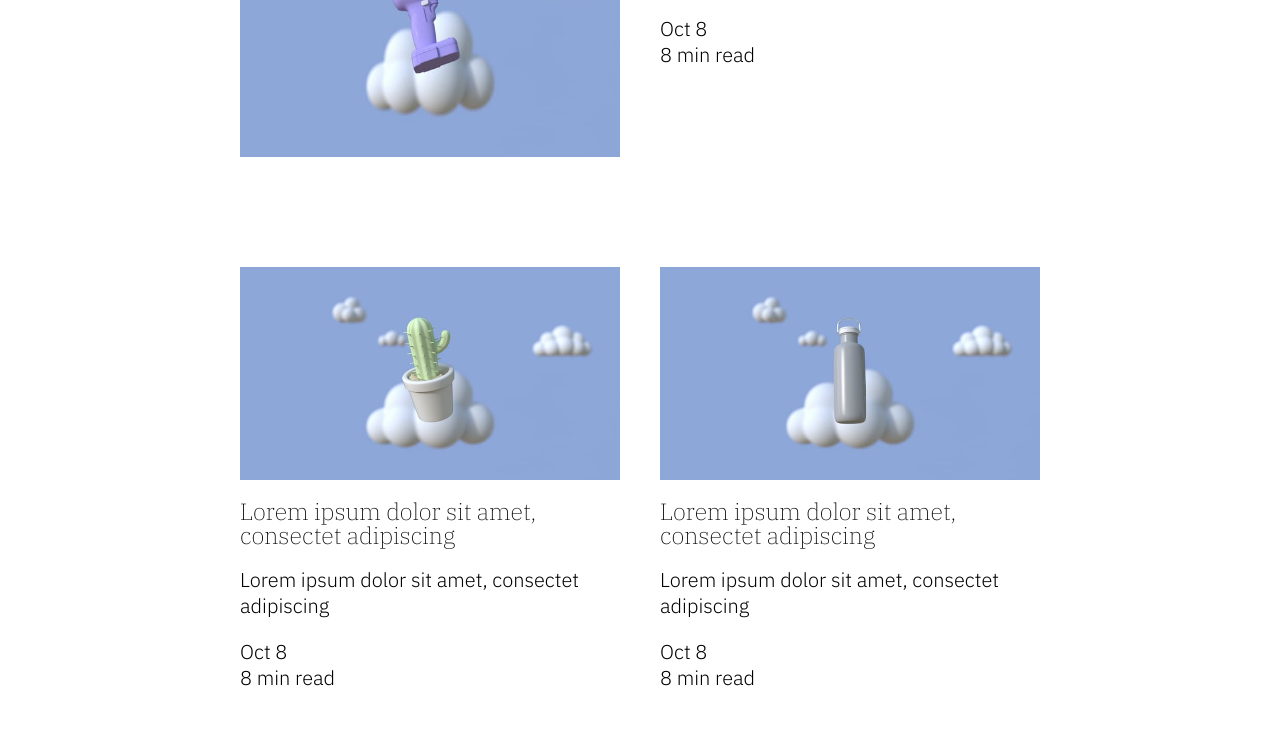
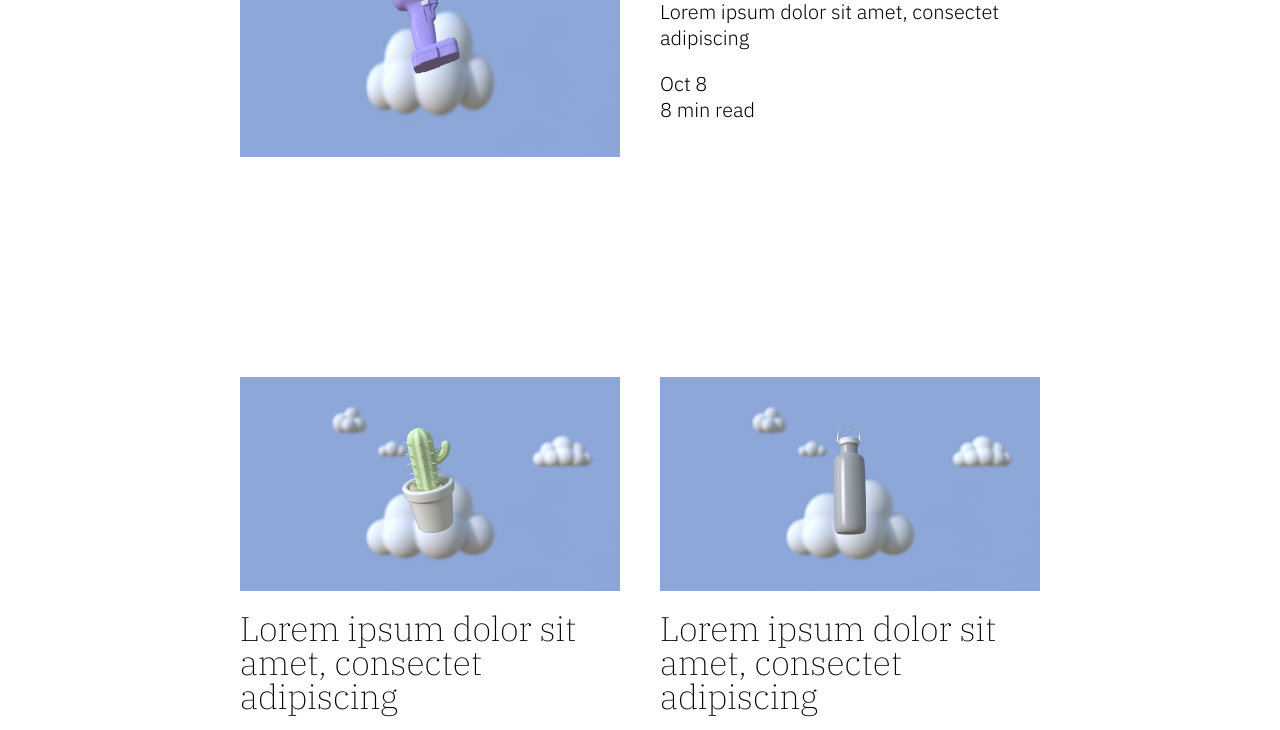
Before and after one commit to itsmacr8/acme-blog, a website built with Vite: page blog.html in a window 1280 px wide. Shown: the part 693-1423 px from the top of the page. Built offline with nearby package versions, Linux system fonts and the light colour scheme.

Commit message:
Increase paragraph width & add font-size to section subtitle

```diff
--- a/src/sass/base/_typography.scss
+++ b/src/sass/base/_typography.scss
@@ -24,7 +24,7 @@ h2,
 h3,
 p {
     margin: 0;
-    max-width: 600px;
+    max-width: 700px;
 }
 
 h1,
@@ -32,6 +32,7 @@ h2,
 h3,
 .section-subtitle,
 .text-serif {
+    font-size: var(--fs-600);
     font-family: var(--ff-serif);
     font-weight: var(--fw-200);
 }
@@ -40,9 +41,8 @@ a {
     font-weight: var(--fw-700);
     font-size: var(--fs-300);
     color: var(--black);
+    &:hover,
+    &:focus {
+        color: var(--primary-400);
+    }
 }
-
-a:hover,
-a:focus {
-    color: var(--primary-400);
-}
```
